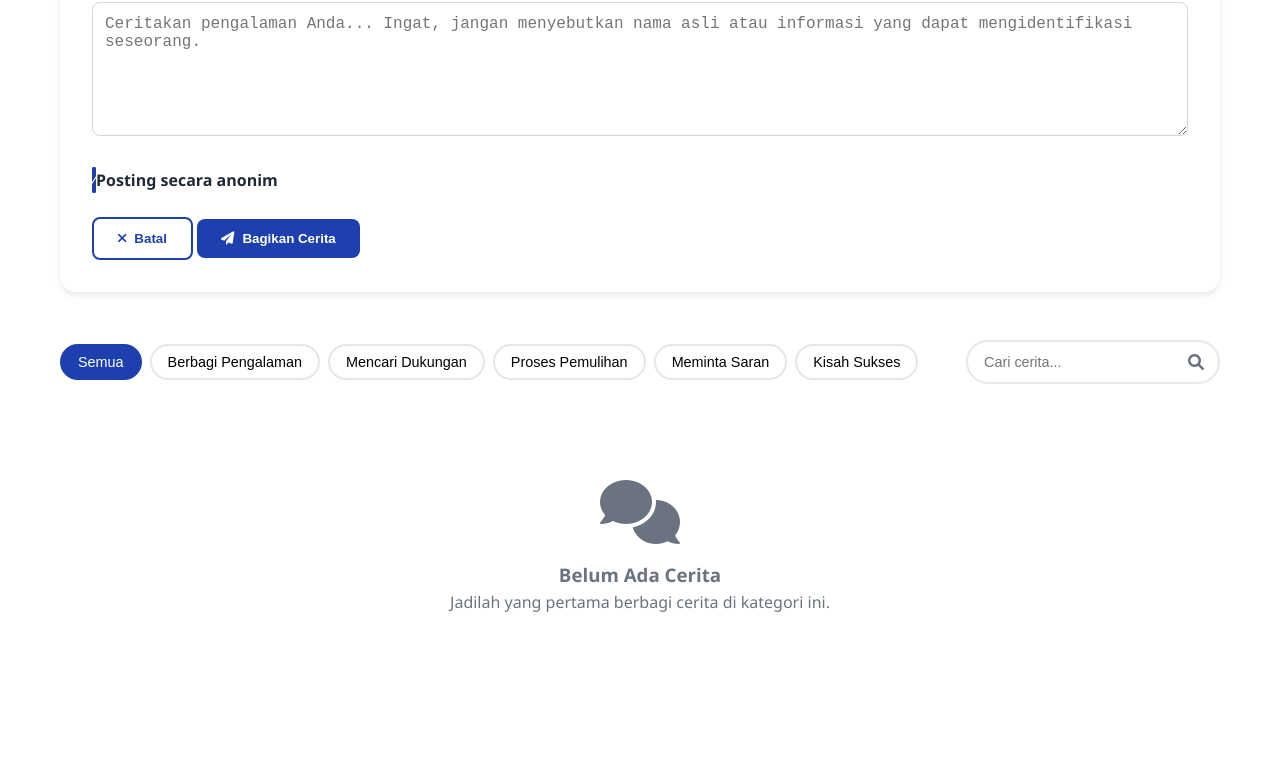
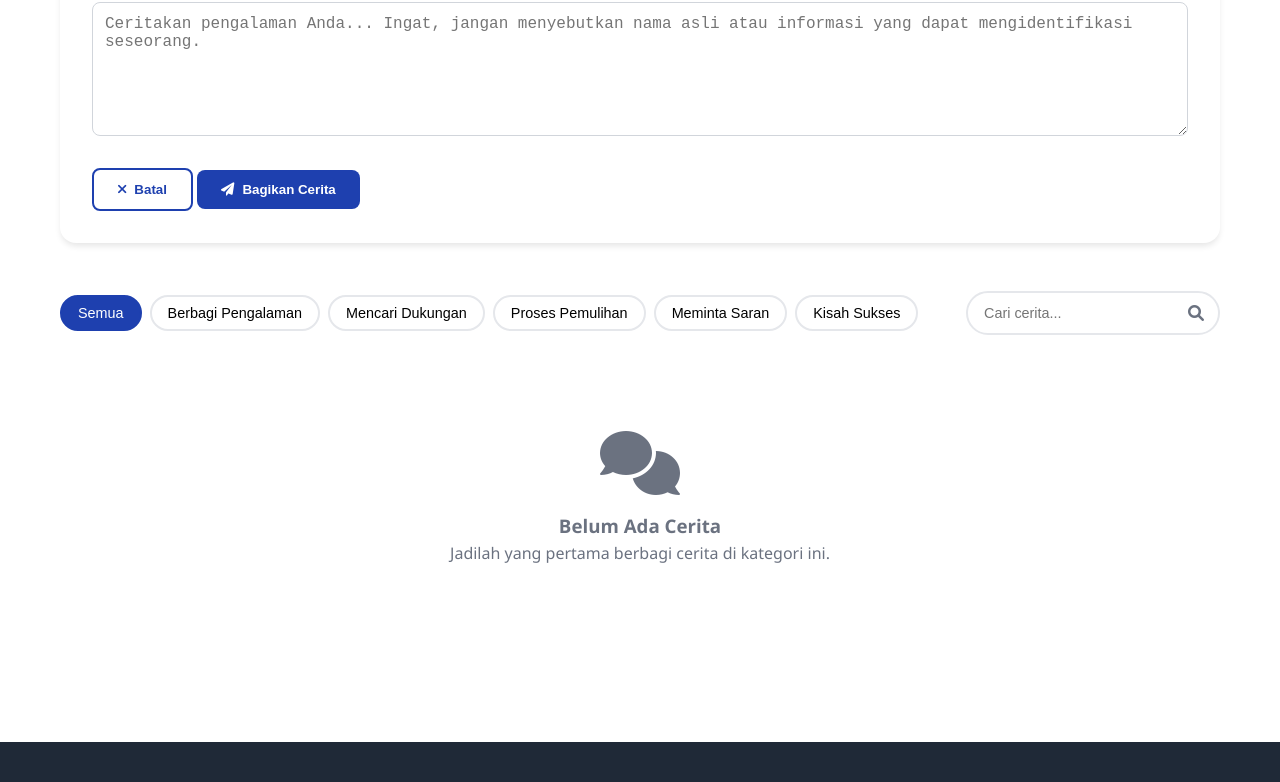
Before and after one commit to sa4turn/RELONS, a website: page pages/forum.html in a window 1280 px wide. Shown: the part 961-1743 px from the top of the page. Drawn offline with Linux system fonts and the light colour scheme.

Commit message:
Update forum.html

```diff
--- a/pages/forum.html
+++ b/pages/forum.html
@@ -87,8 +87,6 @@
                         <div class="form-group">
                             <label class="checkbox-option">
                                 <input type="checkbox" id="anonymousPost" name="anonymousPost" checked>
-                                <span class="checkbox-custom"></span>
-                                <strong>Posting secara anonim</strong>
                             </label>
                         </div>
 
```
